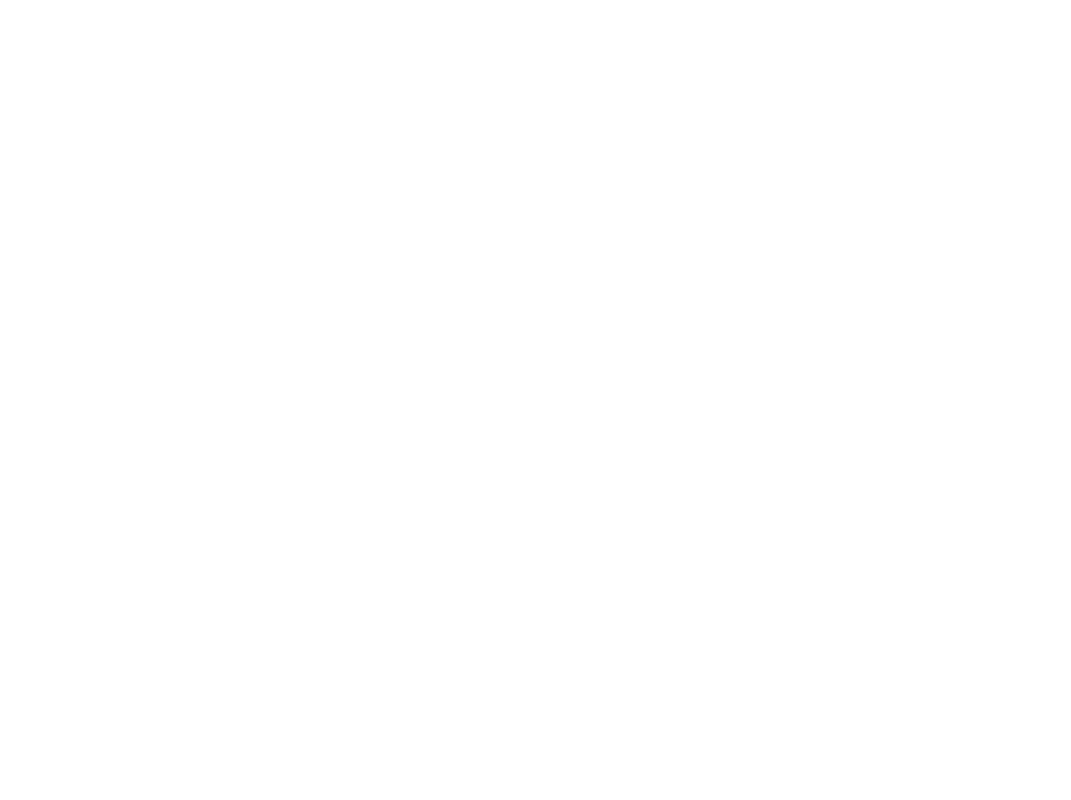
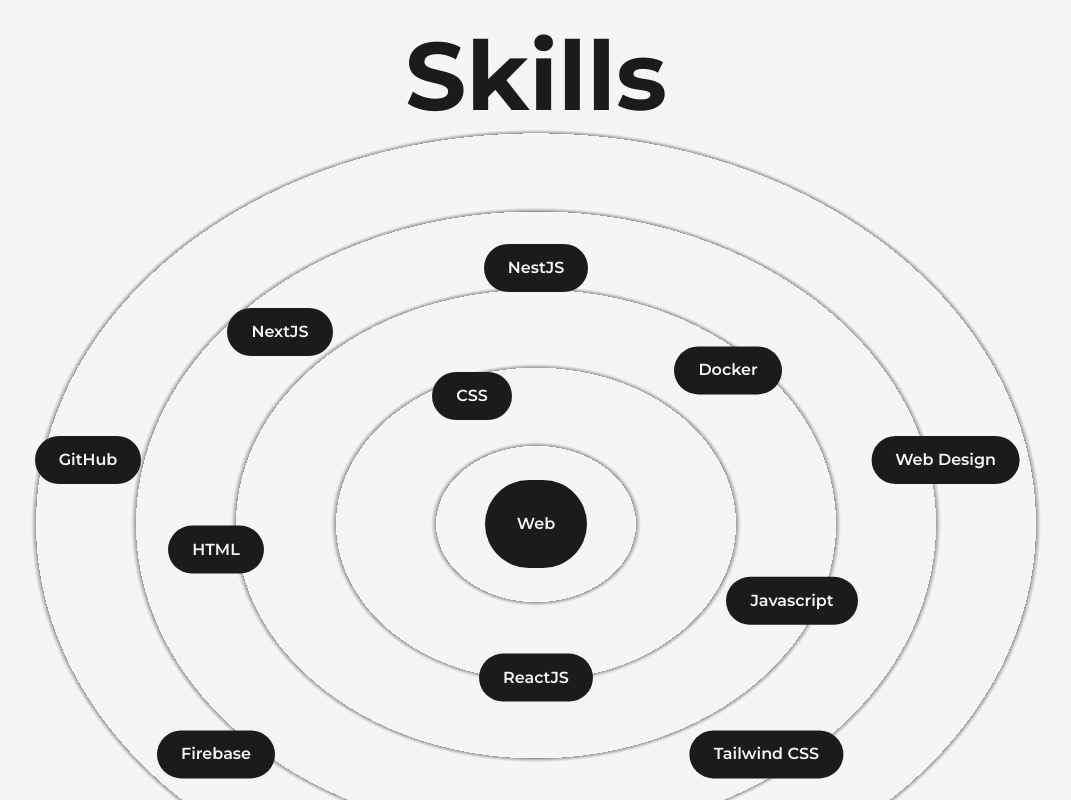
Before and after one commit to MumAroi/nexjs-portfolio, a Next.js app: page /about in a window 1280 px wide. Shown: the part 1160-1960 px from the top of the page, without its empty margins (104-1175 px from the left). Before the commit the page ends 1158 px from the top, so only its background shows below. Built offline with nearby package versions, Linux system fonts and the light colour scheme.

Commit message:
feat: ✨ skills

```diff
--- a/src/app/about/page.tsx
+++ b/src/app/about/page.tsx
@@ -4,6 +4,7 @@ import React, { useEffect, useRef } from "react";
 import AnimateText from "@/components/AnimateText";
 import Image from "next/image";
 import { useInView, useMotionValue, useSpring } from "framer-motion";
+import Skills from "@/components/Skills";
 
 type Props = {};
 
@@ -103,6 +104,7 @@ const AboutPage = (props: Props) => {
 						</div>
 					</div>
 				</div>
+				<Skills />
 			</div>
 		</div>
 	);
--- /dev/null
+++ b/src/components/Skills.tsx
@@ -0,0 +1,48 @@
+import React from "react";
+import { motion } from "framer-motion";
+
+type Props = {};
+
+const Skill = ({ name, x, y }: { name: string; x: string; y: string }) => {
+	return (
+		<motion.div
+			className="flex items-center justify-center rounded-full font-semibold bg-dark text-light py-3 px-6 shadow-dark cursor-pointer absolute"
+			whileHover={{ scale: 1.05 }}
+			initial={{ x: 0, y: 0 }}
+			whileInView={{ x, y }}
+			transition={{ duration: 1.5 }}
+			viewport={{ once: true }}
+		>
+			{name}
+		</motion.div>
+	);
+};
+
+const Skills = (props: Props) => {
+	return (
+		<>
+			<h2 className="font-bold text-8xl mt-64 w-full text-center">Skills</h2>
+			<div className="w-full h-screen relative flex items-center justify-center rounded-full bg-circularLight">
+				<motion.div
+					className="flex items-center justify-center rounded-full font-semibold bg-dark text-light p-8 shadow-dark cursor-pointer"
+					whileHover={{ scale: 1.05 }}
+				>
+					Web
+				</motion.div>
+				<Skill name="HTML" x="-25vw" y="2vw" />
+				<Skill name="CSS" x="-5vw" y="-10vw" />
+				<Skill name="Javascript" x="20vw" y="6vw" />
+				<Skill name="ReactJS" x="0vw" y="12vw" />
+				<Skill name="NextJS" x="-20vw" y="-15vw" />
+				<Skill name="Docker" x="15vw" y="-12vw" />
+				<Skill name="Web Design" x="32vw" y="-5vw" />
+				<Skill name="NestJS" x="0vw" y="-20vw" />
+				<Skill name="Firebase" x="-25vw" y="18vw" />
+				<Skill name="Tailwind CSS" x="18vw" y="18vw" />
+				<Skill name="GitHub" x="-35vw" y="-5vw" />
+			</div>
+		</>
+	);
+};
+
+export default Skills;
--- a/tailwind.config.ts
+++ b/tailwind.config.ts
@@ -22,6 +22,10 @@ const config: Config = {
 			animation: {
 				"spin-slow": "spin 8s linear infinite",
 			},
+			backgroundImage: {
+				circularLight:
+					"repeating-radial-gradient(rgba(0,0,0,0.4), 2px, #f5f5f5 5px, #f5f5f5 100px);",
+			},
 		},
 	},
 	plugins: [],
```
